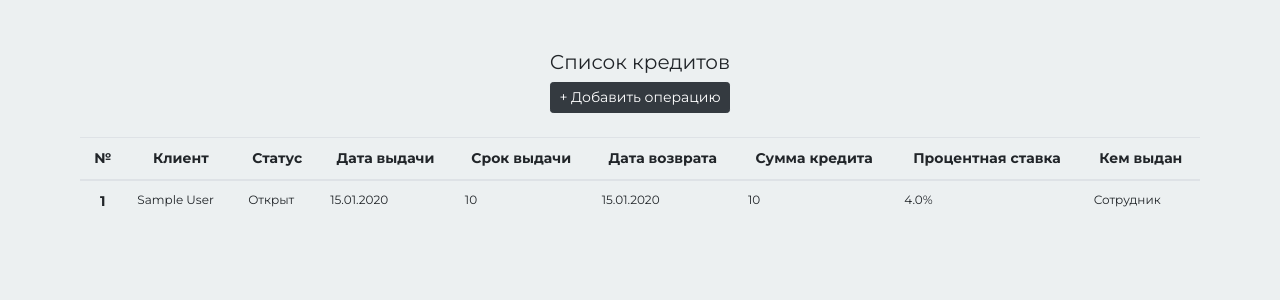
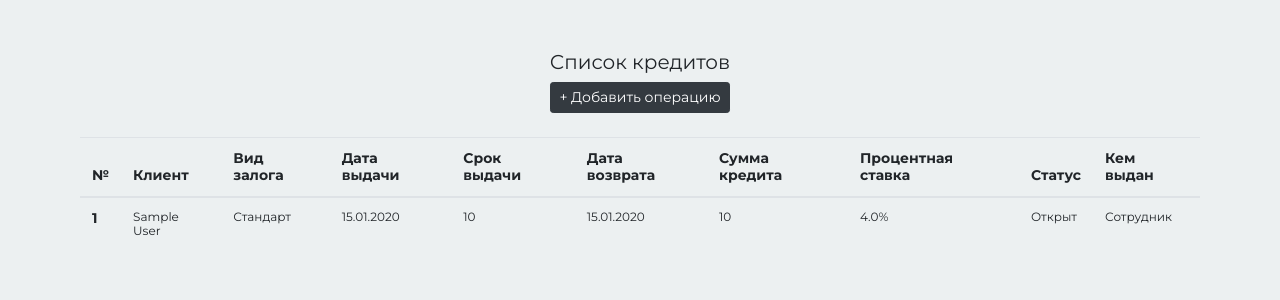
Before and after one commit to glokzs/lombard_crm, a Django app: page /loans/ in a window 1280 px wide. Shown: the part 56-356 px from the top of the page. Run offline with Django 3.2, Linux system fonts and the light colour scheme; tables that the repository leaves empty hold one stand-in row (values such as "Sample post"); some libraries are stand-ins or nearby versions.

Commit message:
добавил столбец Вид залога в таблицу списка залогов

```diff
--- a/pawnshop_crm/pawnshop/static/css/style.css
+++ b/pawnshop_crm/pawnshop/static/css/style.css
@@ -271,7 +271,7 @@ body {
 th {
 	font-size: 14px;
 	line-height: 120%;
-	text-align: center;
+
 }
 td {
 	font-size: 12px;
--- a/pawnshop_crm/pawnshop/templates/loan/list.html
+++ b/pawnshop_crm/pawnshop/templates/loan/list.html
@@ -17,12 +17,13 @@
     <tr>
       <th scope="col">№</th>
       <th scope="col">Клиент</th>
-      <th scope="col">Статус</th>
+      <th scope="col">Вид залога</th>
       <th scope="col">Дата выдачи</th>
       <th scope="col">Срок выдачи</th>
       <th scope="col">Дата возврата</th>
       <th scope="col">Сумма кредита</th>
       <th scope="col">Процентная ставка</th>
+      <th scope="col">Статус</th>
       <th scope="col">Кем выдан</th>
     </tr>
   </thead>
@@ -31,12 +32,13 @@
     <tr>
       <th scope="row">1</th>
       <td>{{ loan.client.first_name }} {{ loan.client.last_name }}</td>
-      <td>Открыт</td>
+      <td>Стандарт</td>
       <td>{{ loan.created_at|date:'d.m.Y' }}</td>
       <td>{{ loan.duration }}</td>
       <td>{{ loan.date_of_expire|date:'d.m.Y' }}</td>
       <td>{{ loan.total_amount|floatformat:0 }}</td>
       <td>{{ loan.pledge_item.category.interest_rate }}%</td>
+      <td>Открыт</td>
       <td>Сотрудник</td>
     </tr>
   {% endfor %}
```
